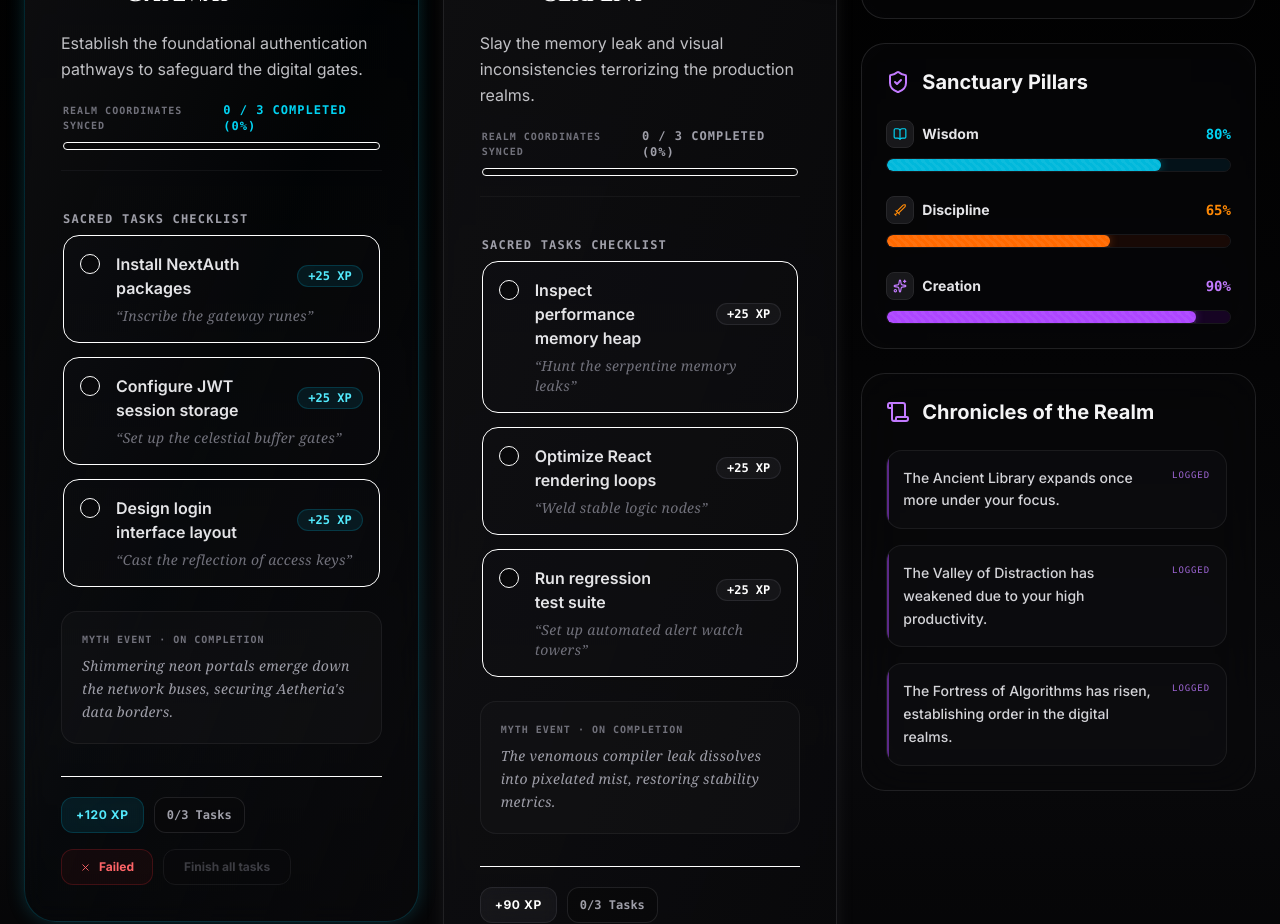
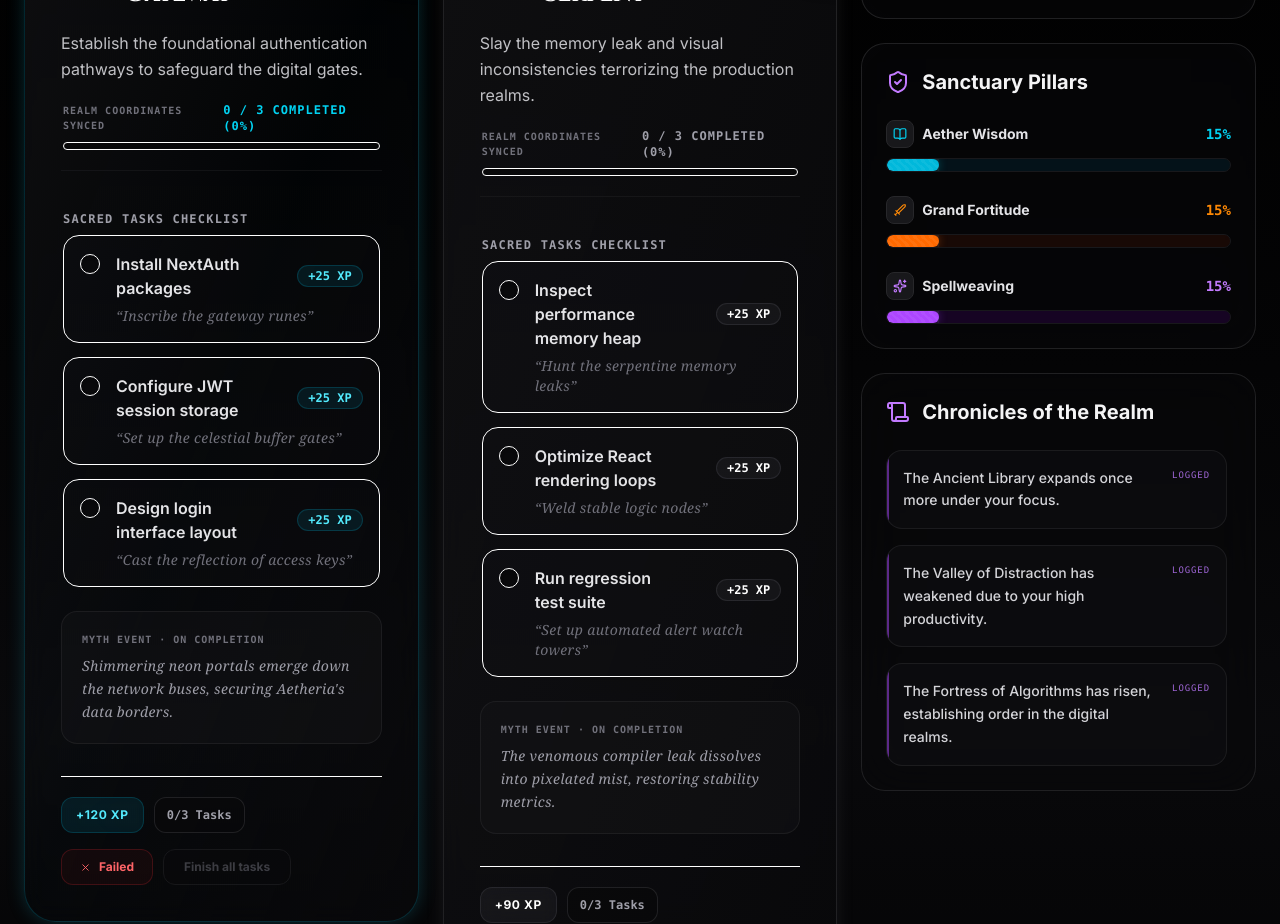
Before and after one commit to Hanish-Kamakshigari/SagaCore, a Next.js app: page /dashboard in a window 1280 px wide. Shown: the part 780-1704 px from the top of the page. Built offline with nearby package versions, Linux system fonts and the light colour scheme; no server answers; the database is empty; sample sign-in values are in the browser's storage.

Commit message:
Implement dynamic Sanctuary Pillars and switch forced model to stable gemini-1.5-flash to fix 503 errors

```diff
--- a/app/components/KingdomStatus.tsx
+++ b/app/components/KingdomStatus.tsx
@@ -2,12 +2,32 @@
 
 import { motion } from 'framer-motion'
 import { BookOpen, Sword, Sparkles, ShieldCheck } from 'lucide-react'
+import { Quest, World } from '../lib/data'
 
-export default function KingdomStatus() {
+interface KingdomStatusProps {
+  quests?: Quest[]
+  activeWorld?: World
+}
+
+export default function KingdomStatus({ quests = [], activeWorld }: KingdomStatusProps) {
+  // Helper to calculate percentages dynamically
+  const getCategoryPct = (cat: 'wisdom' | 'discipline' | 'creation') => {
+    const categoryQuests = quests.filter((q) => q.category === cat)
+    if (categoryQuests.length === 0) return 15 // stable starting baseline
+
+    const completed = categoryQuests.filter((q) => q.isCompleted && !q.failed)
+    // Scale from 15% starting base to 100% full completion
+    return Math.max(15, Math.round((completed.length / categoryQuests.length) * 100))
+  }
+
+  const wisdomName = activeWorld?.pillars?.wisdomName || 'Wisdom'
+  const disciplineName = activeWorld?.pillars?.disciplineName || 'Discipline'
+  const creationName = activeWorld?.pillars?.creationName || 'Creation'
+
   const stats = [
     {
-      name: 'Wisdom',
-      value: 80,
+      name: wisdomName,
+      value: getCategoryPct('wisdom'),
       icon: BookOpen,
       color: 'bg-cyan-500',
       textColor: 'text-cyan-400',
@@ -16,8 +36,8 @@ export default function KingdomStatus() {
       description: 'Understanding of systems & DSA concepts',
     },
     {
-      name: 'Discipline',
-      value: 65,
+      name: disciplineName,
+      value: getCategoryPct('discipline'),
       icon: Sword,
       color: 'bg-orange-500',
       textColor: 'text-orange-400',
@@ -26,8 +46,8 @@ export default function KingdomStatus() {
       description: 'Daily consistency & habit integrity',
     },
     {
-      name: 'Creation',
-      value: 90,
+      name: creationName,
+      value: getCategoryPct('creation'),
       icon: Sparkles,
       color: 'bg-purple-500',
       textColor: 'text-purple-400',
@@ -58,7 +78,7 @@ export default function KingdomStatus() {
                   </div>
                   <div>
                     <span className="font-bold text-zinc-200">{stat.name}</span>
-                    <span className="ml-2 hidden text-[10px] text-zinc-500 group-hover:inline-inline">
+                    <span className="ml-2 hidden text-[10px] text-zinc-500 group-hover:inline">
                       — {stat.description}
                     </span>
                   </div>
--- a/app/dashboard/page.tsx
+++ b/app/dashboard/page.tsx
@@ -928,7 +928,7 @@ export default function Dashboard() {
               onChangeWorld={handleChangeWorld}
               onForgeCustomWorld={handleForgeCustomWorld}
             />
-            <KingdomStatus />
+            <KingdomStatus quests={quests} activeWorld={activeWorld} />
             <LoreFeed lore={lore} />
           </div>
 
--- a/app/lib/ai.ts
+++ b/app/lib/ai.ts
@@ -44,9 +44,9 @@ async function callGemini(payload: any): Promise<string> {
     }
   }
   // Use the standard Gemini model
-  let model = payload.model || 'gemini-2.5-flash'
-  if (model.includes('llama') || model.includes('versatile') || model.includes('gemini-1.5-flash') || model.includes('gemini-3.5-flash')) {
-    model = 'gemini-2.5-flash'
+  let model = payload.model || 'gemini-1.5-flash'
+  if (model.includes('llama') || model.includes('versatile') || model.includes('gemini-2.5-flash') || model.includes('gemini-3.5-flash')) {
+    model = 'gemini-1.5-flash'
   }
 
   const maxRetries = 3
```
